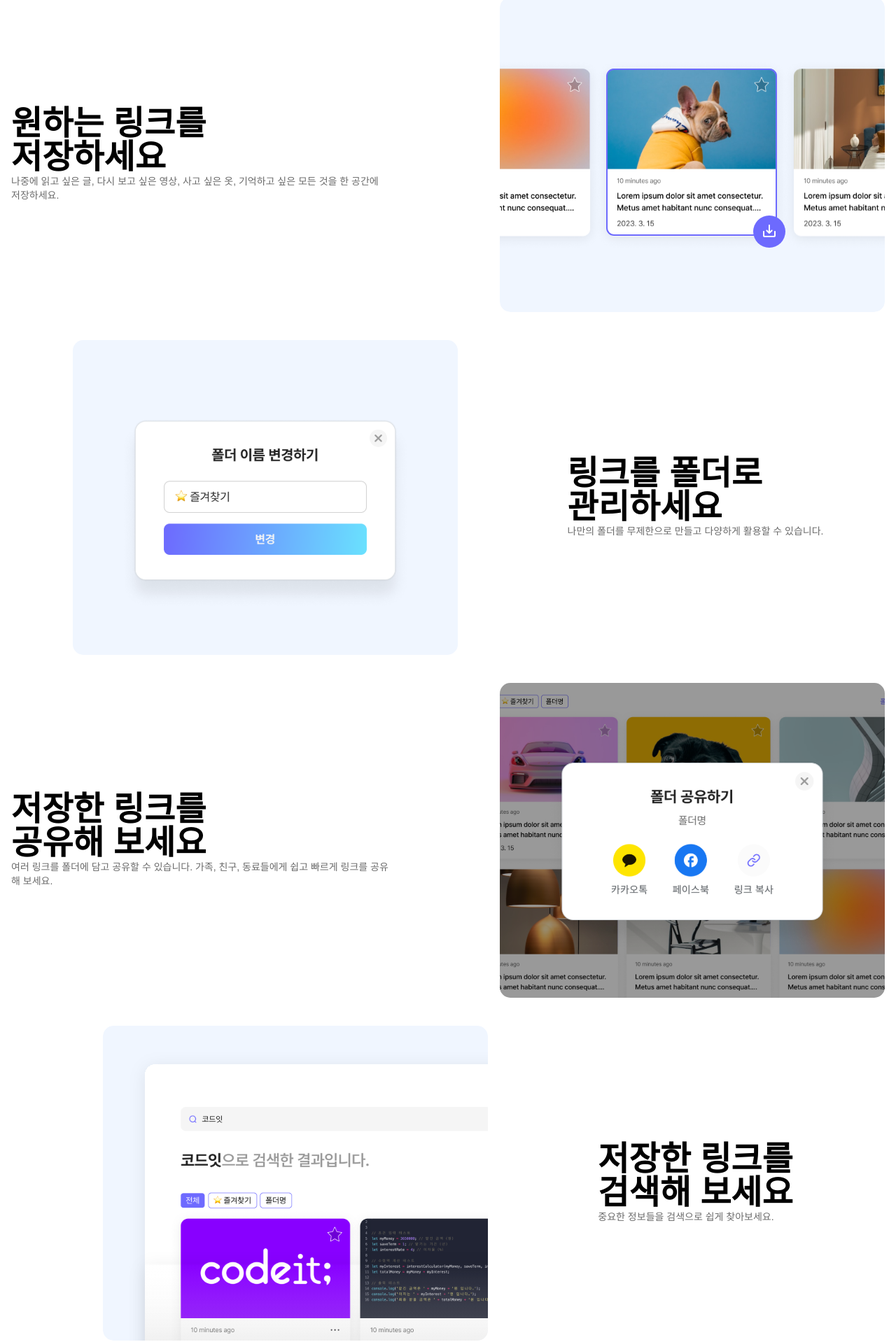
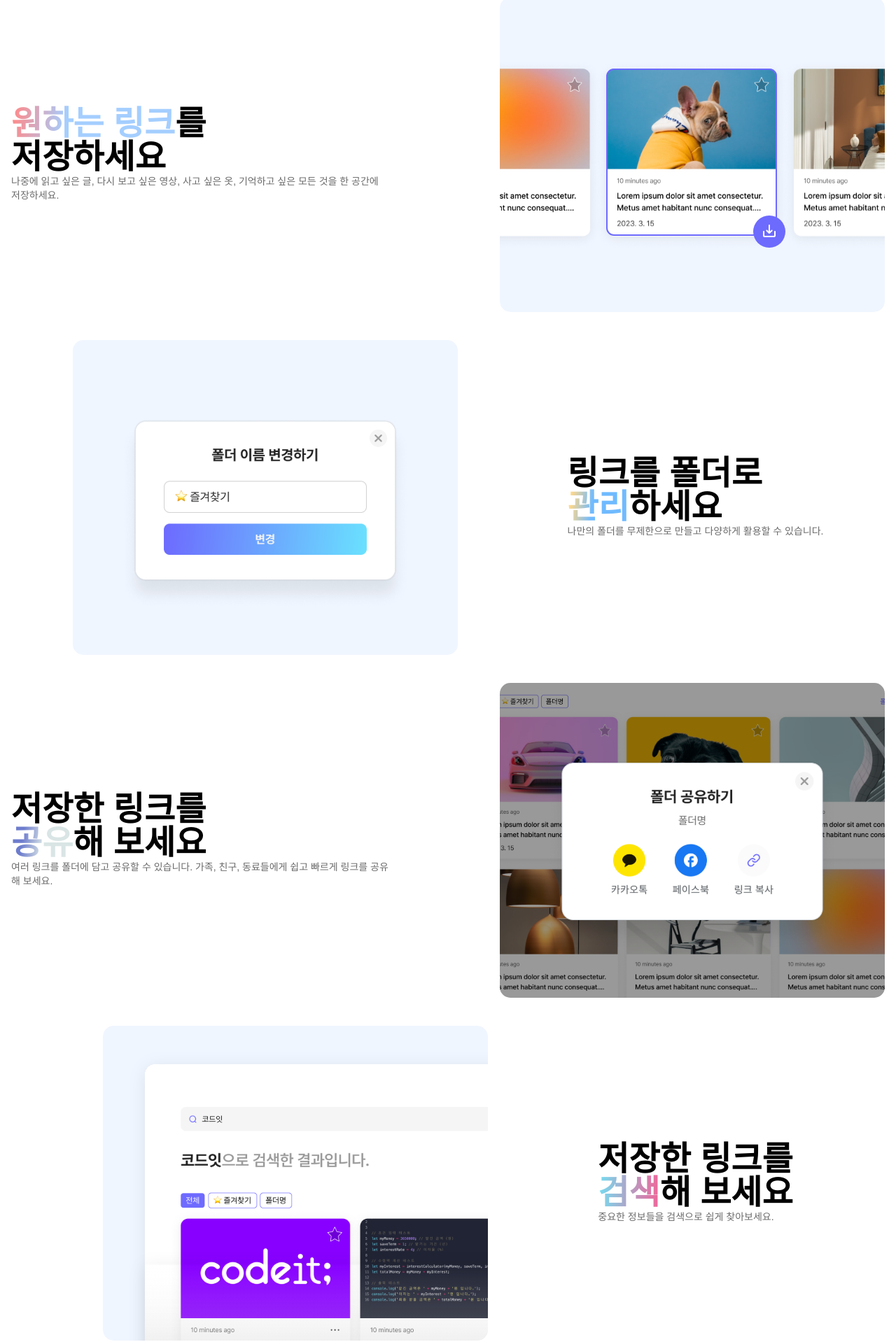
Before and after one commit to hyemeeny/SpaceLink, a Next.js app: page / in a window 1280 px wide. Shown: the part 879-2797 px from the top of the page at 70% size. Built offline with nearby package versions, Linux system fonts and the light colour scheme; no server answers; a web font is replaced by a local one.

Commit message:
[Style] 그라데이션 색상 추가

```diff
--- a/src/styles/globals.css
+++ b/src/styles/globals.css
@@ -4,8 +4,7 @@
 
 @font-face {
   font-family: "Pretendard-Regular";
-  src: url("https://fastly.jsdelivr.net/gh/Project-Noonnu/noonfonts_2107@1.1/Pretendard-Regular.woff")
-    format("woff");
+  src: url("https://fastly.jsdelivr.net/gh/Project-Noonnu/noonfonts_2107@1.1/Pretendard-Regular.woff") format("woff");
   font-weight: 400;
   font-style: normal;
 }
@@ -42,3 +41,34 @@ em {
 input {
   outline: none;
 }
+
+/* 랜딩페이지 그라데이션 텍스트 */
+@layer utilities {
+  .gradient-main-text {
+    background: linear-gradient(91.26deg, #6d6afe 17.28%, #ff9f9f 74.98%);
+    background-clip: text;
+    color: transparent;
+  }
+
+  .gradient-sub-text1 {
+    background: linear-gradient(96.57deg, #fe8a8a 1.73%, #a4ceff 33.89%);
+    background-clip: text;
+    color: transparent;
+  }
+  .gradient-sub-text2 {
+    background: linear-gradient(277.01deg, #6fbaff 59.22%, #ffd88b 93.66%);
+
+    background-clip: text;
+    color: transparent;
+  }
+  .gradient-sub-text3 {
+    background: linear-gradient(99.5deg, #6d7ccd 19.76%, rgba(82, 136, 133, 0.22) 52.69%);
+    background-clip: text;
+    color: transparent;
+  }
+  .gradient-sub-text4 {
+    background: linear-gradient(271.36deg, #fe578f -9.84%, #68e8f9 107.18%);
+    background-clip: text;
+    color: transparent;
+  }
+}
```
